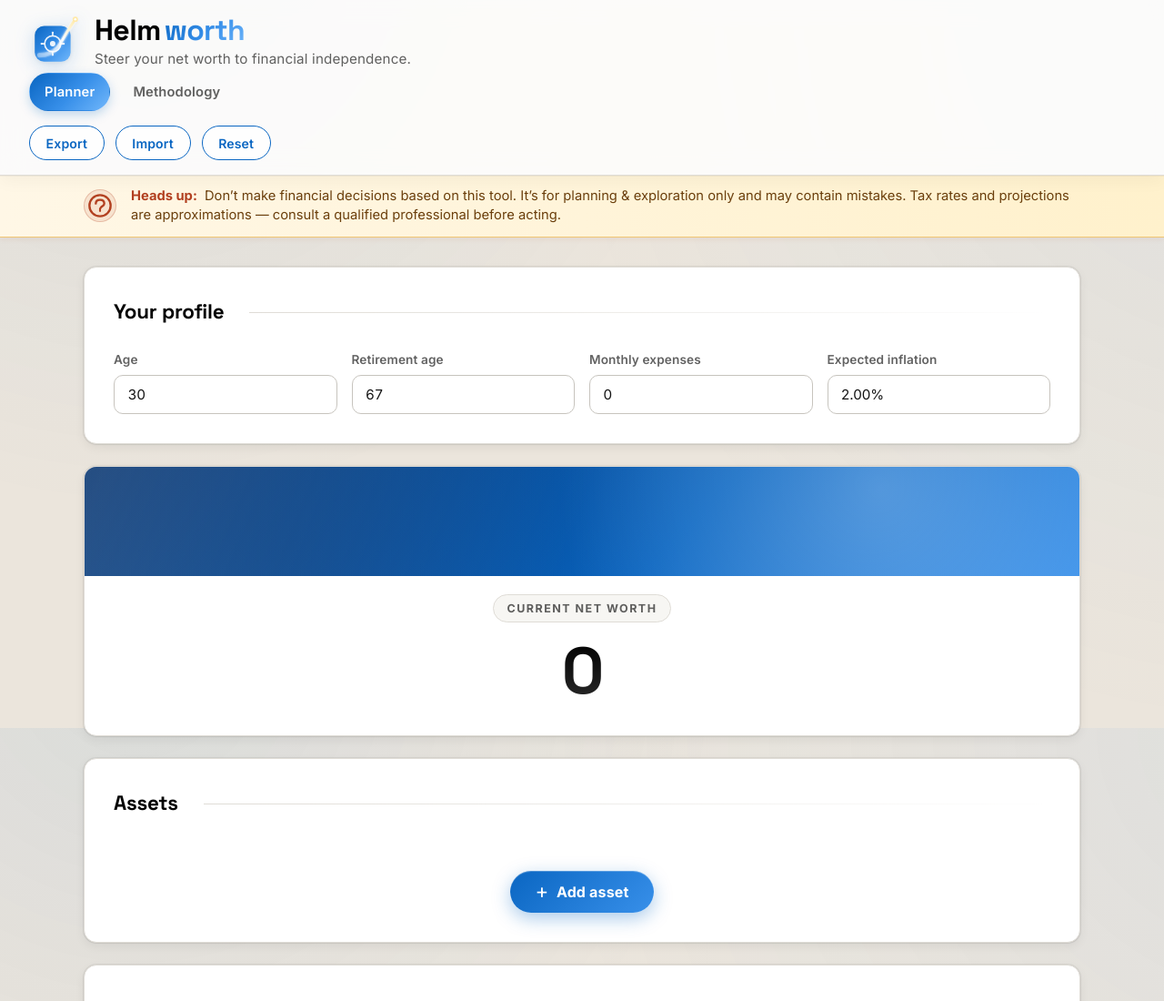
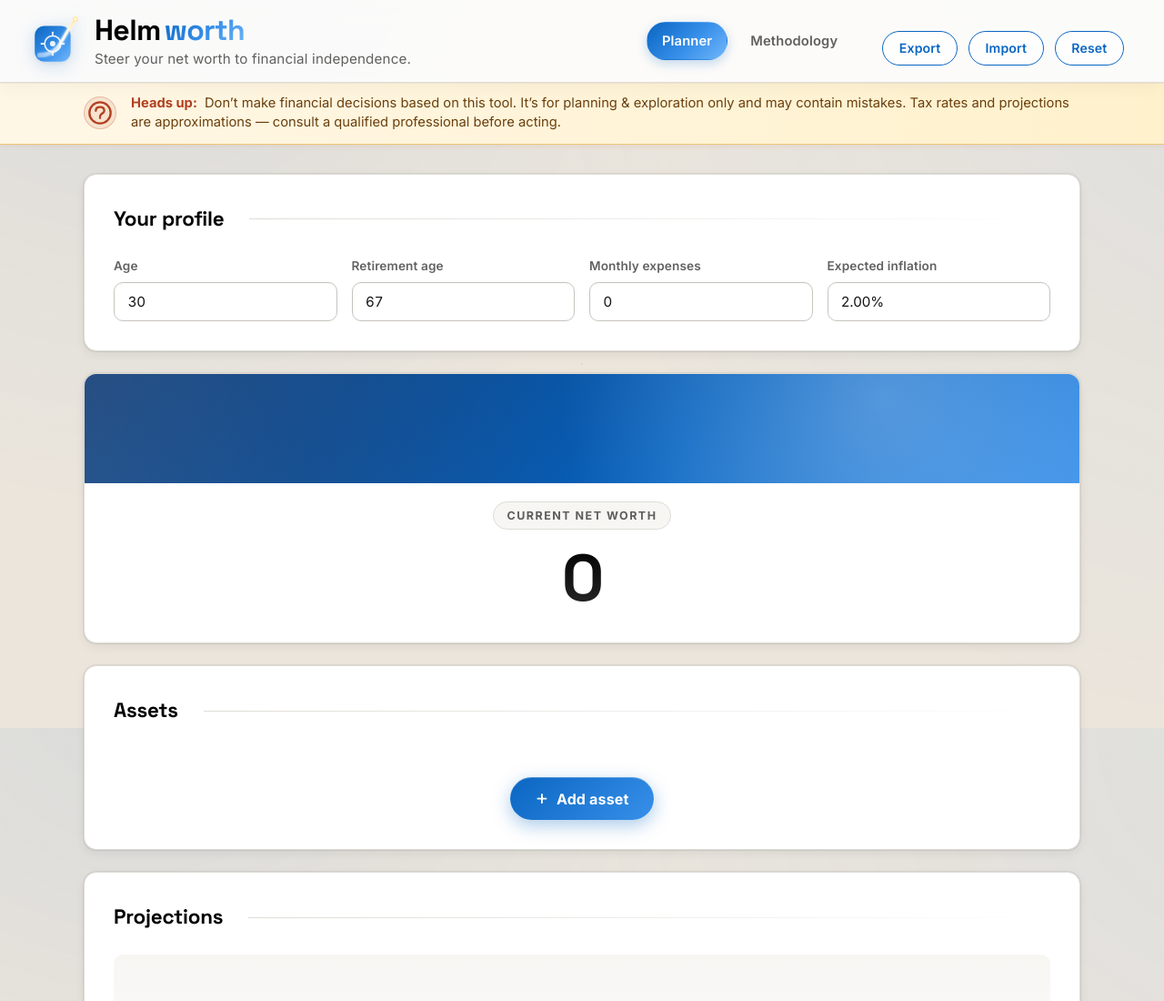
Before and after one commit to 610v4nn1/Helmworth, a website with bundled scripts: page index.html in a window 1280 px wide. Shown: the top 1100 px of the page at 91% size. Built offline with nearby package versions, Linux system fonts and the light colour scheme.

Commit message:
Revert "Restore original header layout — drop .app-header flex overrides"
This reverts commit bdc6caf2a9a147095937b74d1d5ac1038492b0ad.

```diff
--- a/styles.css
+++ b/styles.css
@@ -1661,6 +1661,7 @@ input, select { font-family: inherit; color: inherit; }
   display: inline-flex;
   align-items: center;
   gap: var(--gap-xs);
+  margin-left: auto;
 }
 
 .header-nav-link {
@@ -1702,6 +1703,13 @@ input, select { font-family: inherit; color: inherit; }
   background: var(--grad-brand-dark);
 }
 
+/* The home page exposes an io-toolbar at the right of the header.
+   Push the nav next to the brand and let the toolbar keep its right anchor. */
+.app-header { display: flex; align-items: center; gap: var(--gap-md); }
+.app-header .brand { display: inline-flex; align-items: center; }
+.app-header .io-toolbar { margin-left: auto; }
+.app-header .header-nav + .io-toolbar { margin-left: var(--gap-md); }
+
 @media (max-width: 720px) {
   .header-nav-link {
     padding: 0.45rem 0.8rem;
```
